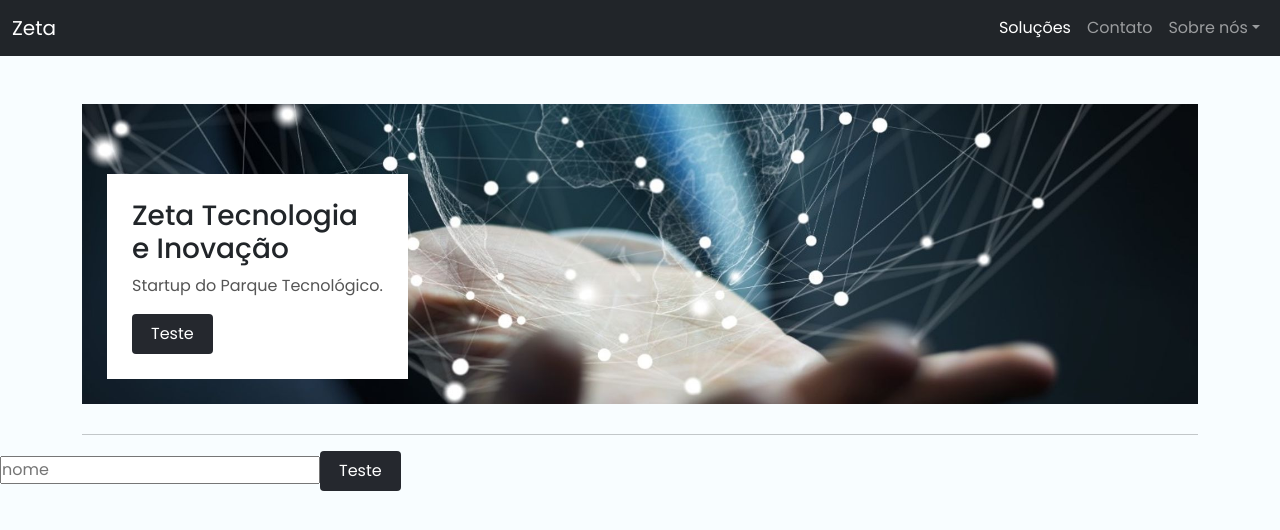
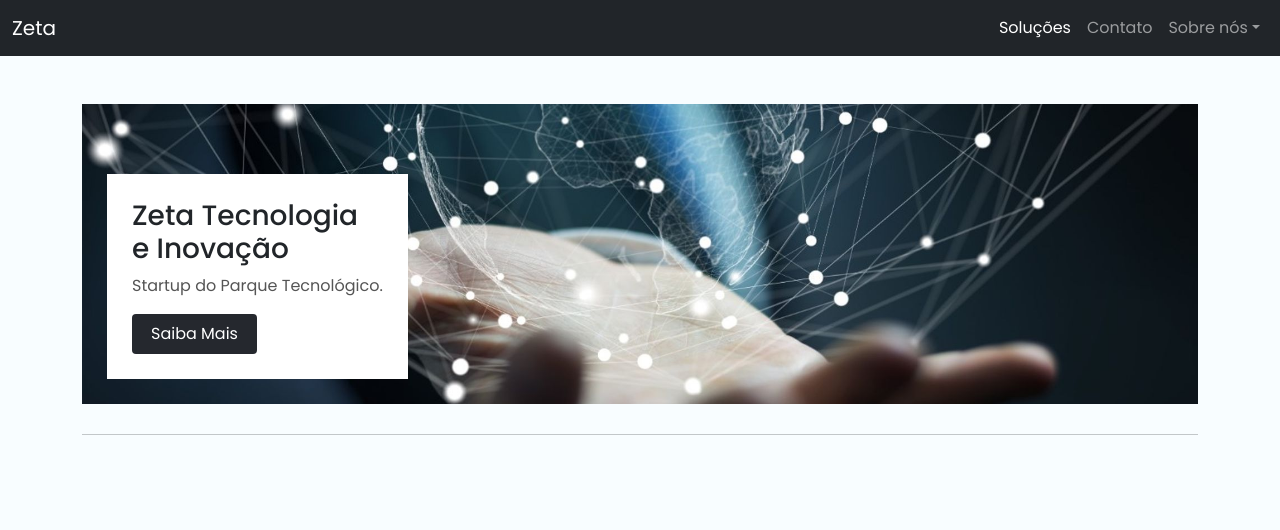
Before and after one commit to seixasluan/frontend-zeta, a React (Vite) app: page / in a window 1280 px wide. Shown: the top 530 px of the page. Built offline with nearby package versions, Linux system fonts and the light colour scheme.

Commit message:
alterations in bootstrap pt2

```diff
--- a/src/organisms/Main/Main.tsx
+++ b/src/organisms/Main/Main.tsx
@@ -1,16 +1,6 @@
 
 
 const Main = () => {
-    function teste() {
-        var nome = document.getElementById('nome')
-        var text = document.createTextNode('');
-
-
-
-
-        alert('Seu nome: '+nome)
-    }
-
     return(
 
         // SECTION DO MEU BANNER
@@ -20,14 +10,11 @@ const Main = () => {
                     <div className="main-image-info">
                         <h3>Zeta Tecnologia <br/> e Inovação</h3>
                         <p className="secondary-color">Startup do Parque Tecnológico.</p>
-                        <a href=""className="btn">Teste</a>
+                        <a href=""className="btn">Saiba Mais</a>
                     </div>
                 </div>
             <hr />
             </div>
-            <input type="text" name="nome" id="nome" placeholder="nome" />
-            <button onClick={teste} className="btn">Teste</button>
-
         </section>
 
 )}
```
